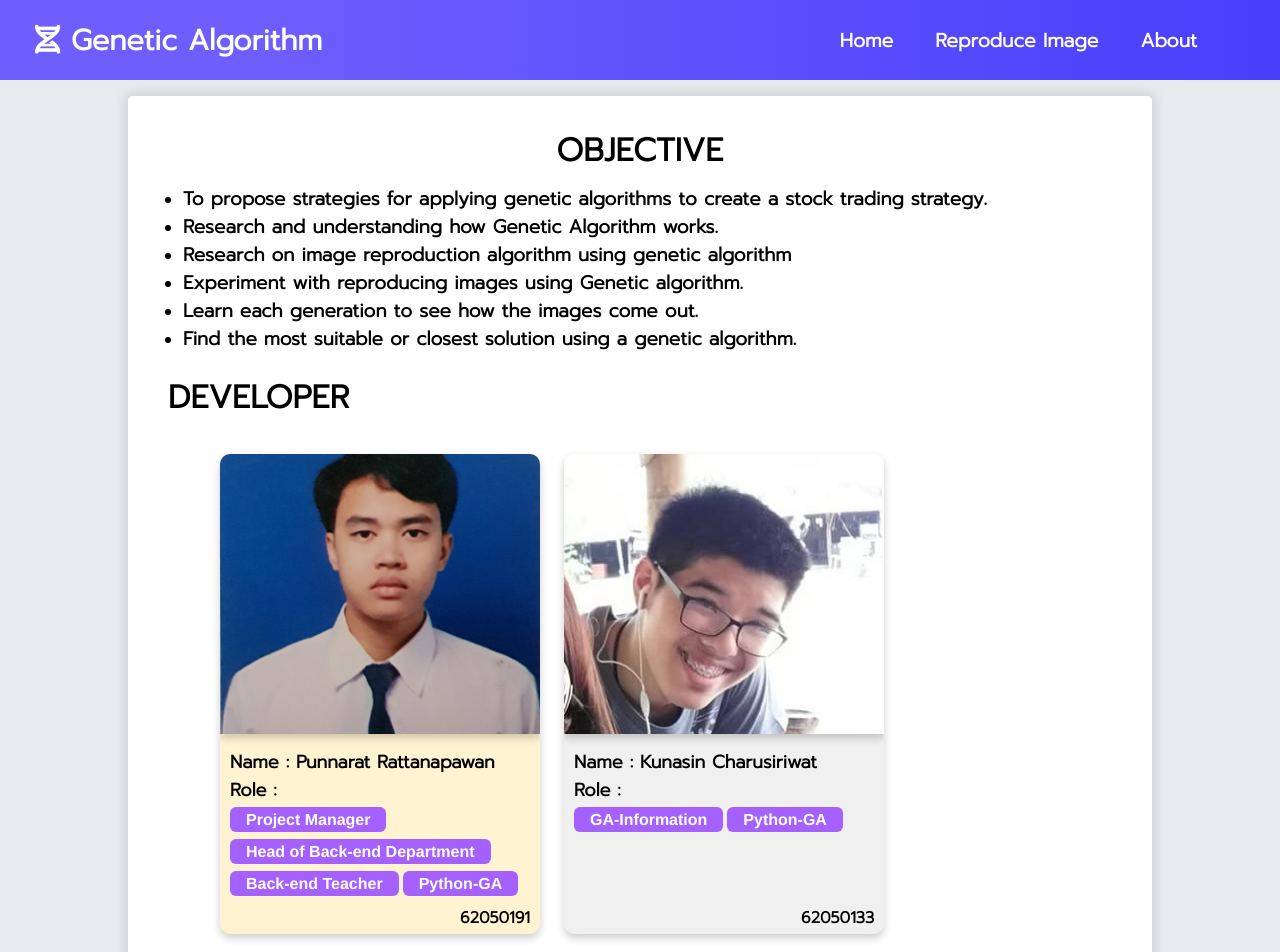
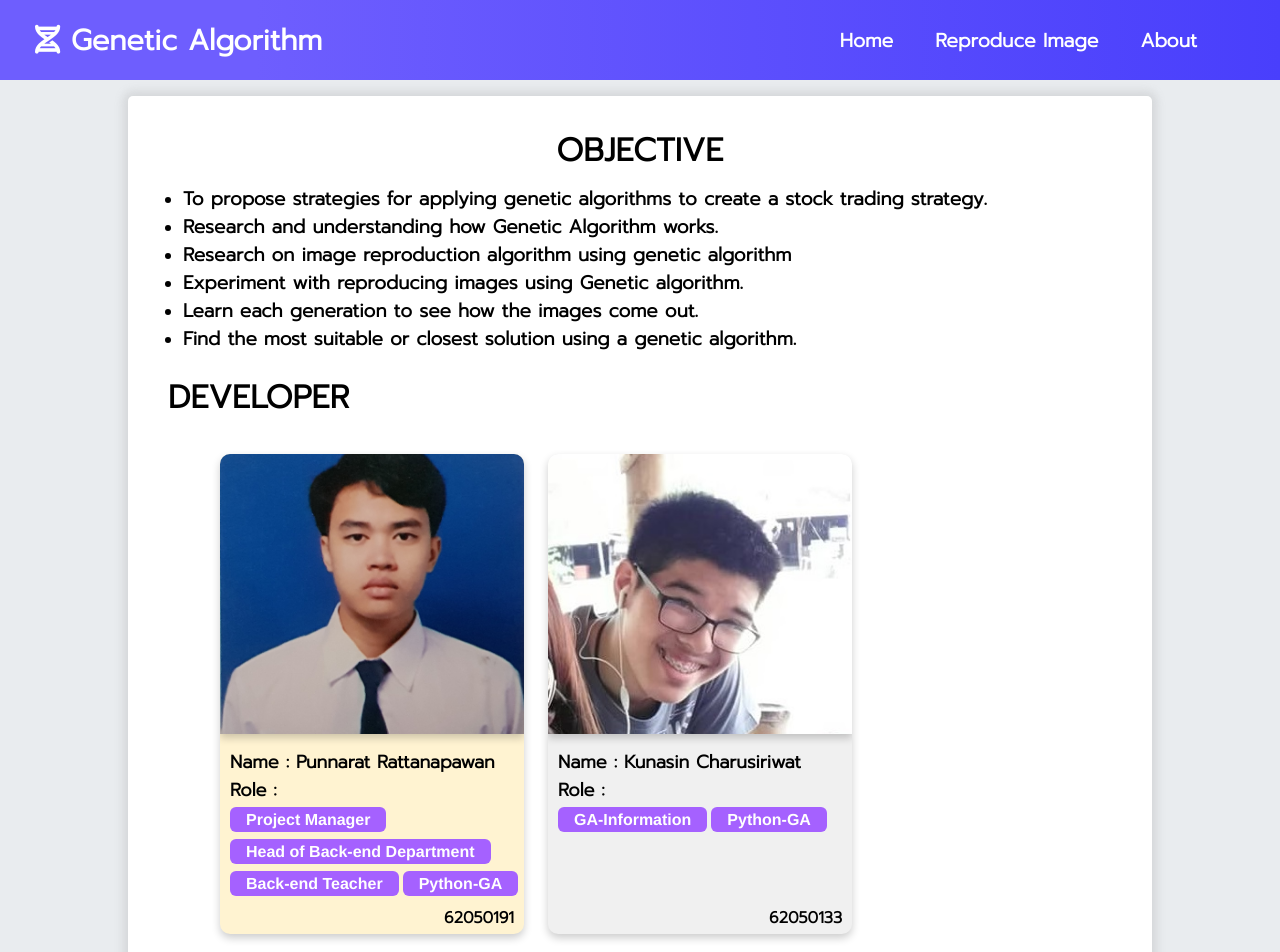
Before and after one commit to if-else-ai/ga-frontend, a React (Create React App) app: page /About in a window 1280 px wide. Shown: the top 952 px of the page. Built offline with nearby package versions, Linux system fonts and the light colour scheme; grey boxes are pictures that could not be loaded.

Commit message:
add scrollbar / decrease card size

```diff
--- a/src/components/About/Card.css
+++ b/src/components/About/Card.css
@@ -1,6 +1,6 @@
 .member-card {
   overflow: hidden;
-  width: 20rem;
+  width: 19rem;
   height: 30rem;
   /* background-color: rgb(166, 210, 255); */
   border-color: black;
--- a/src/index.css
+++ b/src/index.css
@@ -10,9 +10,9 @@ body {
   scrollbar-width: none;  /* Firefox */
 }
 /* Hide scrollbar for Chrome, Safari and Opera */
-body::-webkit-scrollbar {
+/* body::-webkit-scrollbar {
   display: none;
-}
+} */
 
 code {
   font-family: source-code-pro, Menlo, Monaco, Consolas, 'Courier New',
```
